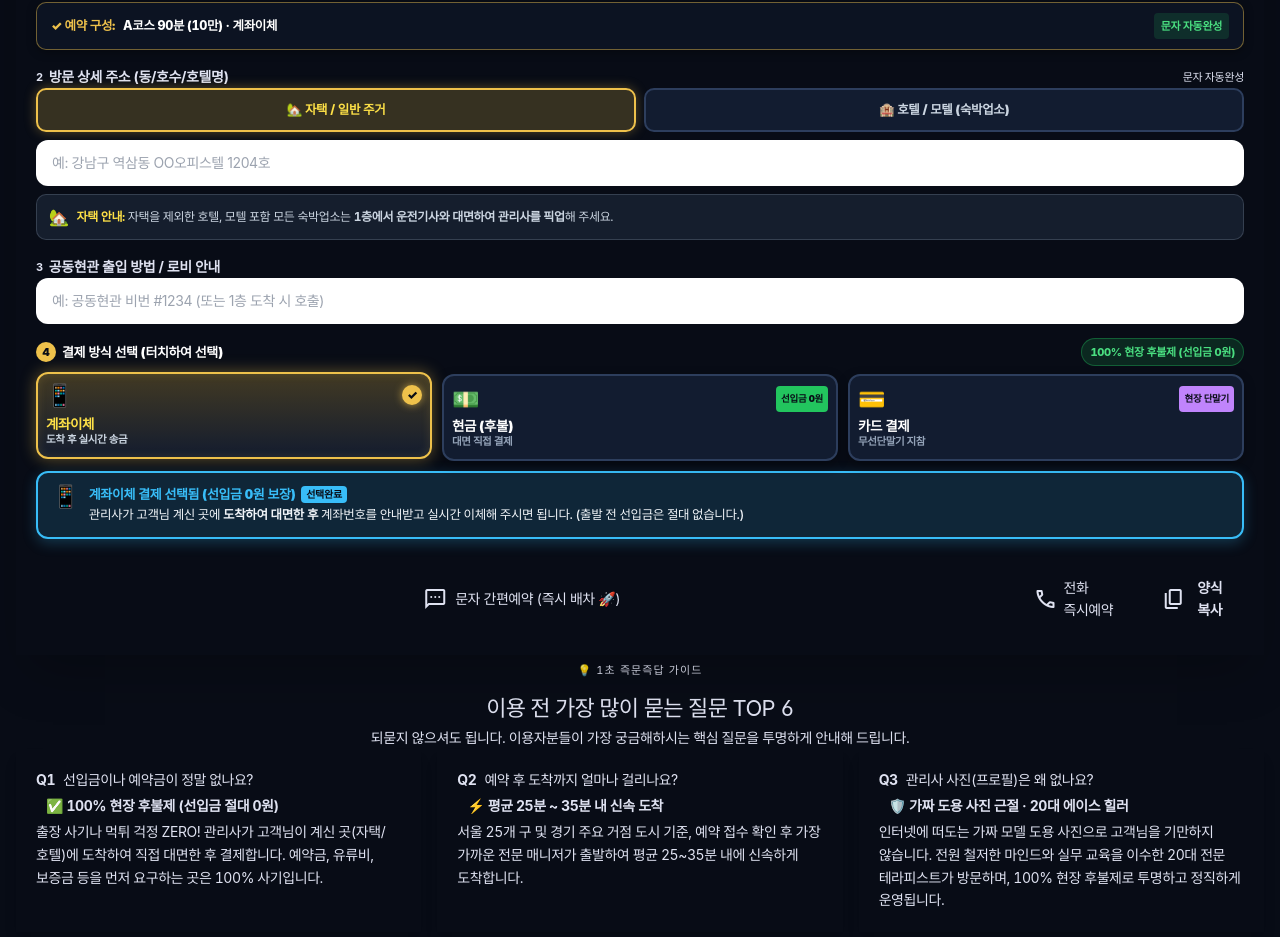
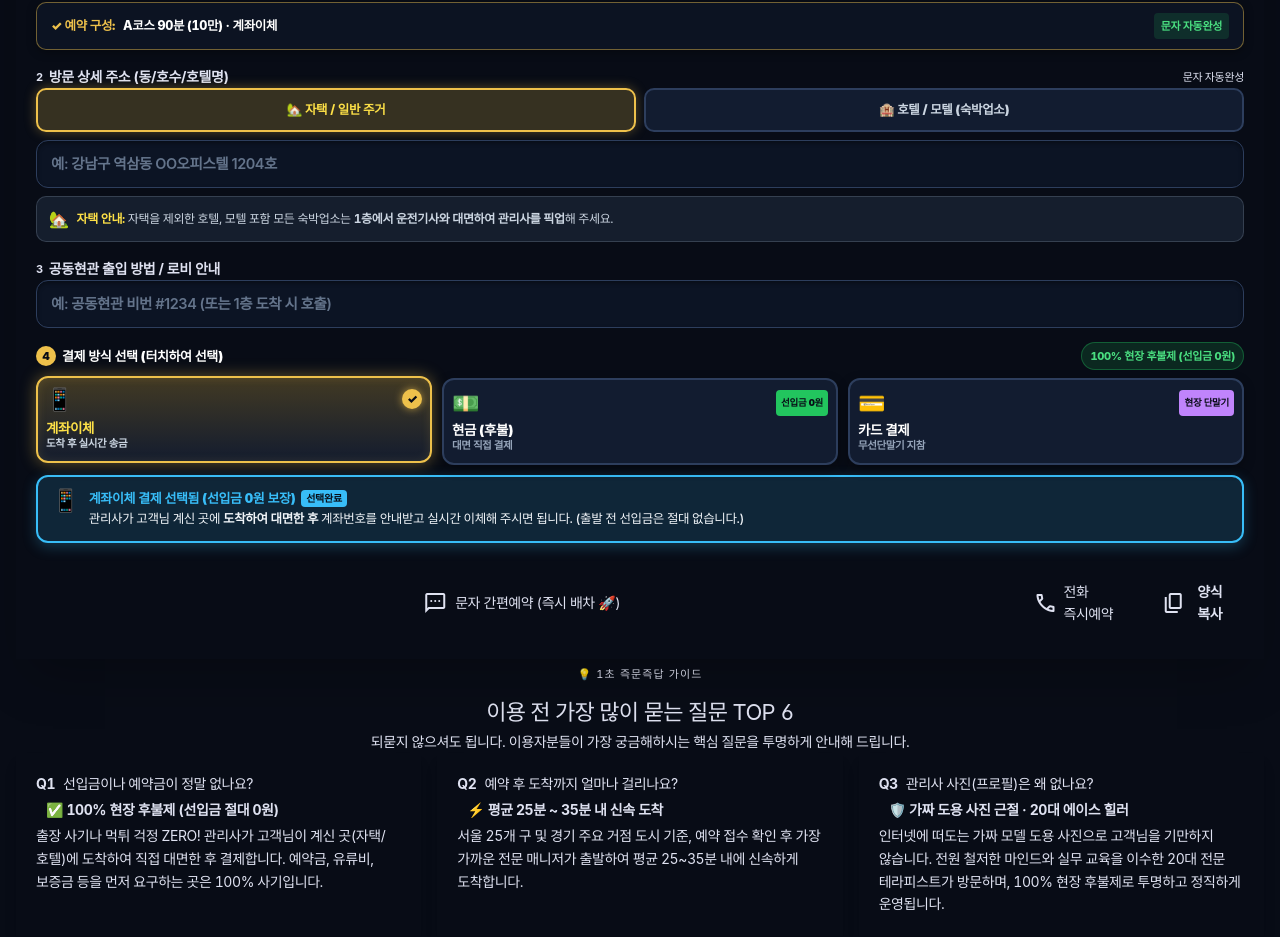
Before and after one commit to yjh01270404-glitch/abam-kr, a Next.js app: page / in a window 1280 px wide. Shown: the part 2856-3793 px from the top of the page. Built offline with nearby package versions, Linux system fonts and the light colour scheme; a web font is replaced by a local one.

Commit message:
fix: ensure high-contrast dark background and bright white text on all inputs

```diff
--- a/src/app/globals.css
+++ b/src/app/globals.css
@@ -195,6 +195,25 @@ button {
 input, select, textarea {
   font-family: inherit;
   font-size: inherit;
+}
+
+input[type="text"],
+input[type="tel"],
+input[type="search"],
+input[type="password"],
+input:not([type]),
+textarea {
+  background-color: #0c1424 !important;
+  color: #ffffff !important;
+  -webkit-text-fill-color: #ffffff !important;
+  caret-color: #EEC14B !important;
+}
+
+input::placeholder,
+textarea::placeholder {
+  color: #64748b !important;
+  -webkit-text-fill-color: #64748b !important;
+  opacity: 1 !important;
 }
 
 a:active, button:active {
--- a/src/components/AbamLanding.tsx
+++ b/src/components/AbamLanding.tsx
@@ -1172,7 +1172,21 @@ export default function AbamLanding({ c, areaLinks }: { c: LandingContent; areaL
                       value={quickAddr}
                       onChange={(e) => setQuickAddr(e.target.value)}
                       placeholder={quickPlaceType === 'hotel' ? "예: 신라스테이 역삼 804호 / OO모텔 00호" : "예: 강남구 역삼동 OO오피스텔 1204호"}
-                      className="w-full px-4 py-3 rounded-xl bg-[#090e1a] border border-[#293852] text-white text-[13.5px] placeholder-[#64748b] focus:outline-none focus:border-[#f2ca50] transition-colors"
+                      style={{
+                        width: '100%',
+                        boxSizing: 'border-box',
+                        padding: '12px 14px',
+                        backgroundColor: '#0c1424',
+                        border: '1.5px solid #2d3e5d',
+                        borderRadius: '12px',
+                        color: '#ffffff',
+                        WebkitTextFillColor: '#ffffff',
+                        fontSize: '14.5px',
+                        fontWeight: 600,
+                        outline: 'none',
+                        boxShadow: 'inset 0 2px 4px rgba(0, 0, 0, 0.4)',
+                      }}
+                      className="placeholder-[#64748b] focus:border-[#f2ca50] transition-colors"
                     />
 
                     {/* Intuitive Accommodation Pickup Guidance with User Exact Specification */}
@@ -1233,7 +1247,21 @@ export default function AbamLanding({ c, areaLinks }: { c: LandingContent; areaL
                       value={quickDoor}
                       onChange={(e) => setQuickDoor(e.target.value)}
                       placeholder={isHotelBooking ? "예: 호텔 1층 로비 픽업 (또는 객실 번호)" : "예: 공동현관 비번 #1234 (또는 1층 도착 시 호출)"}
-                      className="w-full px-4 py-3 rounded-xl bg-[#090e1a] border border-[#293852] text-white text-[13.5px] placeholder-[#64748b] focus:outline-none focus:border-[#f2ca50] transition-colors"
+                      style={{
+                        width: '100%',
+                        boxSizing: 'border-box',
+                        padding: '12px 14px',
+                        backgroundColor: '#0c1424',
+                        border: '1.5px solid #2d3e5d',
+                        borderRadius: '12px',
+                        color: '#ffffff',
+                        WebkitTextFillColor: '#ffffff',
+                        fontSize: '14.5px',
+                        fontWeight: 600,
+                        outline: 'none',
+                        boxShadow: 'inset 0 2px 4px rgba(0, 0, 0, 0.4)',
+                      }}
+                      className="placeholder-[#64748b] focus:border-[#f2ca50] transition-colors"
                     />
                   </div>
 
```
